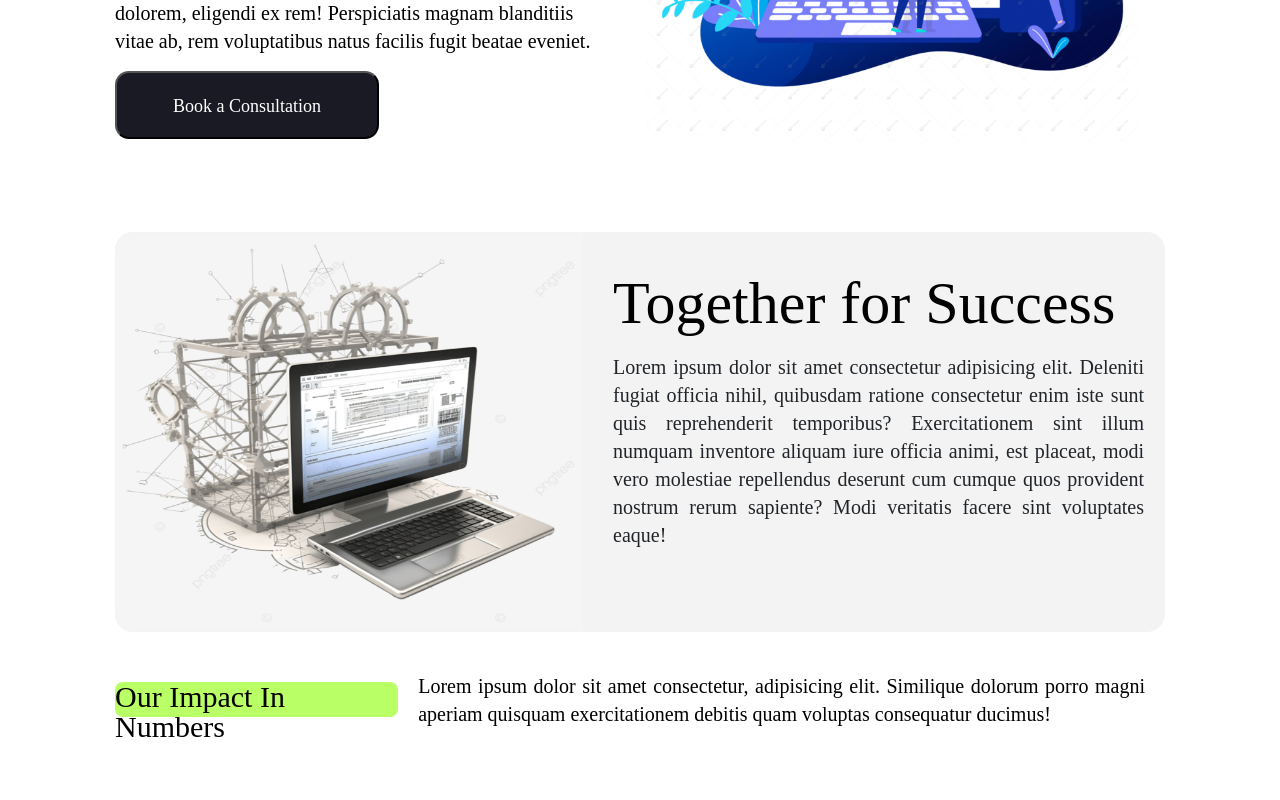
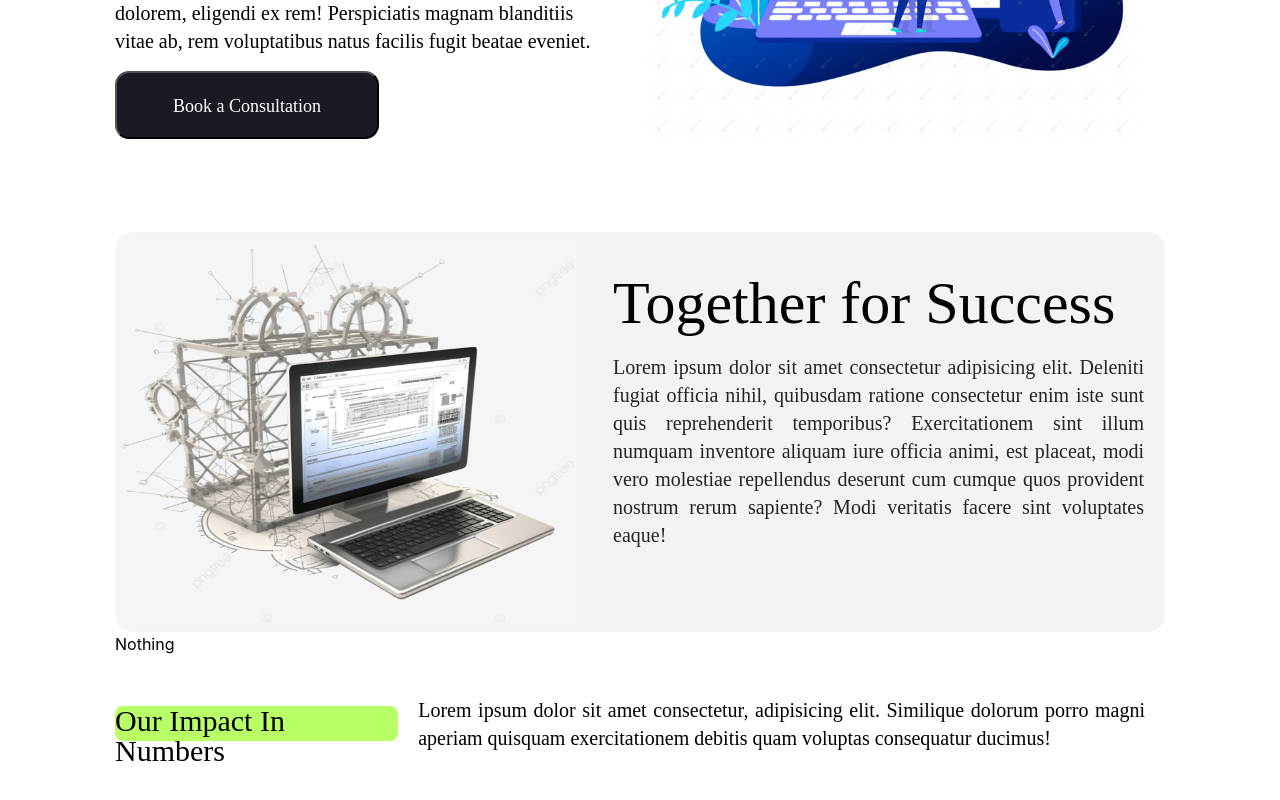
Before and after one commit to kaleemullah57/KaleemUllah_PortFolio, an Angular app: page / in a window 1280 px wide. Shown: the part 433-1233 px from the top of the page. Built offline with nearby package versions, Linux system fonts and the light colour scheme.

Commit message:
about-changes

```diff
--- a/src/app/Components/about/about.component.html
+++ b/src/app/Components/about/about.component.html
@@ -14,6 +14,10 @@
                 quos provident nostrum rerum sapiente? Modi veritatis facere sint voluptates eaque!
             </p>
         </div>
+    </div>
+
+    <div>
+        Nothing
     </div>
 
 
```
